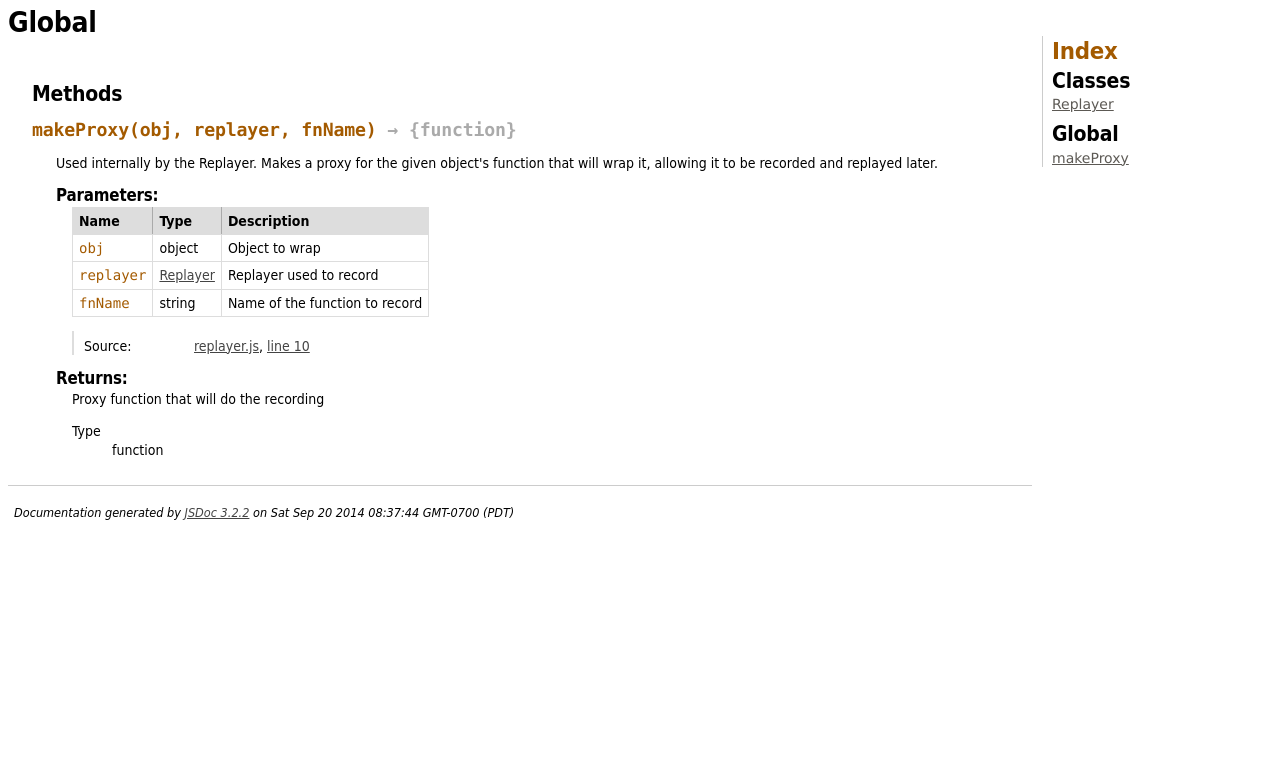
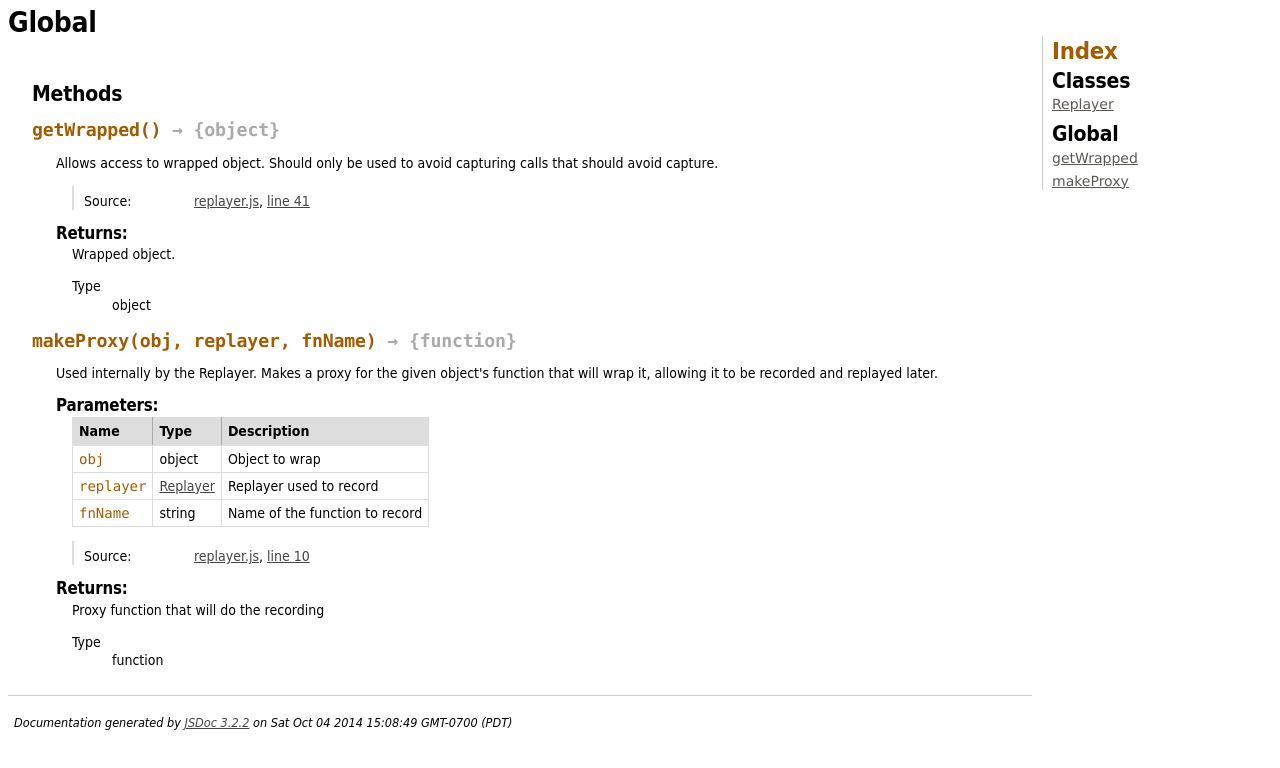
Before and after one commit to noodlefrenzy/replayer, a website: page doc/global.html in a window 1280 px wide. Drawn offline with Linux system fonts and the light colour scheme.

Commit message:
Add method to expose wrapped object

```diff
--- a/Gruntfile.js
+++ b/Gruntfile.js
@@ -29,5 +29,5 @@ module.exports = function(grunt) {
 
     grunt.registerTask('test', ['simplemocha']);
 
-    grunt.registerTask('build', ['jshint', 'test', 'jsdoc']);
+    grunt.registerTask('default', ['jshint', 'test', 'jsdoc']);
 };
--- a/doc/global.html
+++ b/doc/global.html
@@ -89,6 +89,97 @@
         <h3 class="subsection-title">Methods</h3>
 
         <dl>
+
+<dt>
+    <h4 class="name" id="getWrapped"><span class="type-signature"></span>getWrapped<span class="signature">()</span><span class="type-signature"> &rarr; {object}</span></h4>
+
+
+</dt>
+<dd>
+
+
+    <div class="description">
+        Allows access to wrapped object.  Should only be used to avoid capturing calls that should avoid capture.
+    </div>
+
+
+
+
+
+
+
+
+
+<dl class="details">
+
+
+
+
+
+
+
+
+
+
+
+
+
+
+
+
+
+
+
+    <dt class="tag-source">Source:</dt>
+    <dd class="tag-source"><ul class="dummy"><li>
+        <a href="replayer.js.html">replayer.js</a>, <a href="replayer.js.html#line41">line 41</a>
+    </li></ul></dd>
+
+
+
+
+
+
+
+</dl>
+
+
+
+
+
+
+
+
+
+
+
+    <h5>Returns:</h5>
+
+
+<div class="param-desc">
+    Wrapped object.
+</div>
+
+
+
+<dl>
+	<dt>
+		Type
+	</dt>
+	<dd>
+
+<span class="param-type">object</span>
+
+
+	</dd>
+</dl>
+
+
+
+
+</dd>
+
+
 
 <dt>
     <h4 class="name" id="makeProxy"><span class="type-signature"></span>makeProxy<span class="signature">(obj, replayer, fnName)</span><span class="type-signature"> &rarr; {function}</span></h4>
@@ -290,13 +381,13 @@ Makes a proxy for the given object's function that will wrap it, allowing it to
 </div>
 
 <nav>
-    <h2><a href="index.html">Index</a></h2><h3>Classes</h3><ul><li><a href="Replayer.html">Replayer</a></li></ul><h3>Global</h3><ul><li><a href="global.html#makeProxy">makeProxy</a></li></ul>
+    <h2><a href="index.html">Index</a></h2><h3>Classes</h3><ul><li><a href="Replayer.html">Replayer</a></li></ul><h3>Global</h3><ul><li><a href="global.html#getWrapped">getWrapped</a></li><li><a href="global.html#makeProxy">makeProxy</a></li></ul>
 </nav>
 
 <br clear="both">
 
 <footer>
-    Documentation generated by <a href="https://github.com/jsdoc3/jsdoc">JSDoc 3.2.2</a> on Sat Sep 20 2014 08:37:44 GMT-0700 (PDT)
+    Documentation generated by <a href="https://github.com/jsdoc3/jsdoc">JSDoc 3.2.2</a> on Sat Oct 04 2014 15:08:49 GMT-0700 (PDT)
 </footer>
 
 <script> prettyPrint(); </script>
```
Also changed, not shown: doc/Replayer.html (+3 -3 lines), doc/index.html (+2 -2 lines), doc/replayer.js.html (+11 -2 lines), replayer.js (+9 -0 lines).
